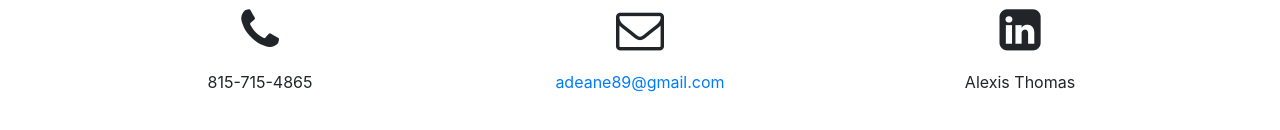
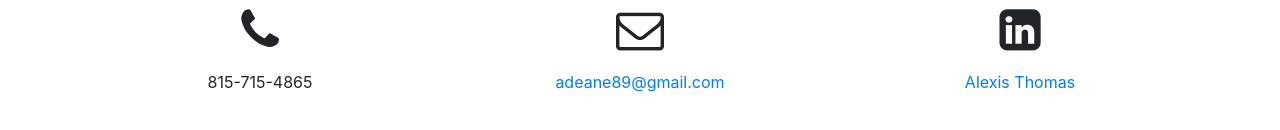
Before and after one commit to adeane89/Portfolio, a website with bundled scripts: page index.html in a window 1280 px wide. Shown: the part 3061-3191 px from the top of the page. Built offline with nearby package versions, Linux system fonts and the light colour scheme.

Commit message:
Added linked in link

```diff
--- a/index.html
+++ b/index.html
@@ -268,7 +268,9 @@
           </div>
           <div class="col-lg-4 ml-auto text-center">
             <i class="fa fa-linkedin-square fa-3x mb-3 sr-contact" aria-hidden="true"></i>
-            <p>Alexis Thomas</p>
+             <p>
+                 <a href="https://www.linkedin.com/in/alexis-thomas-79595616a/">Alexis Thomas</a>
+             </p>
           </div>
         </div>
       </div>
```
